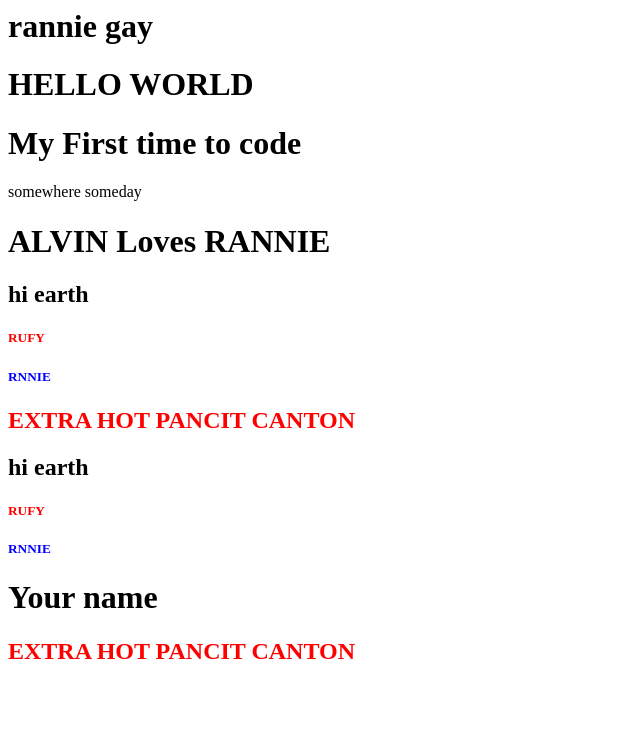
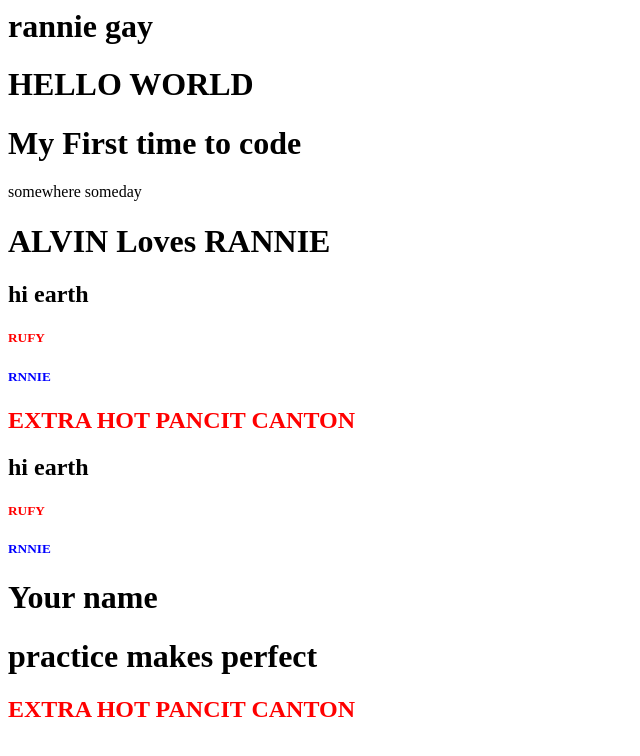
Before and after one commit to rufdev/PICTDJULY2024GITTRAINING, a plain HTML site: page index.html in a window 1280 px wide. Shown: the whole page, without its empty margins (0-640 px from the left). Drawn offline with Linux system fonts and the light colour scheme.

Commit message:
si mikay nag buhat

```diff
--- a/index.html
+++ b/index.html
@@ -16,6 +16,7 @@
     <h5 style="color:red;">RUFY</h5>
     <h5 style="color:blue">RNNIE</h5>
     <h1>Your name</h1>
+    <h1>practice makes perfect</h1>
 
     <h2 style="color:red;"> EXTRA HOT PANCIT CANTON</h2>
   </body>
```
